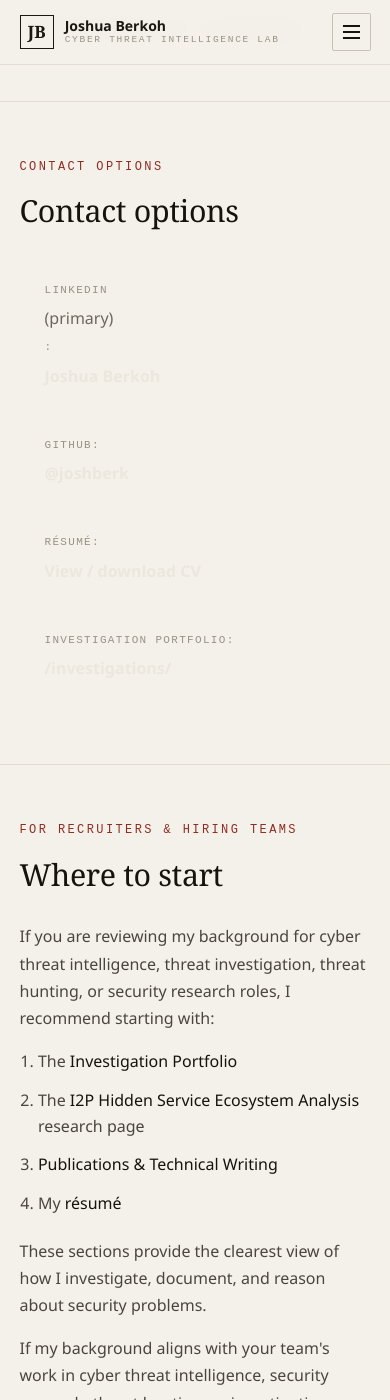
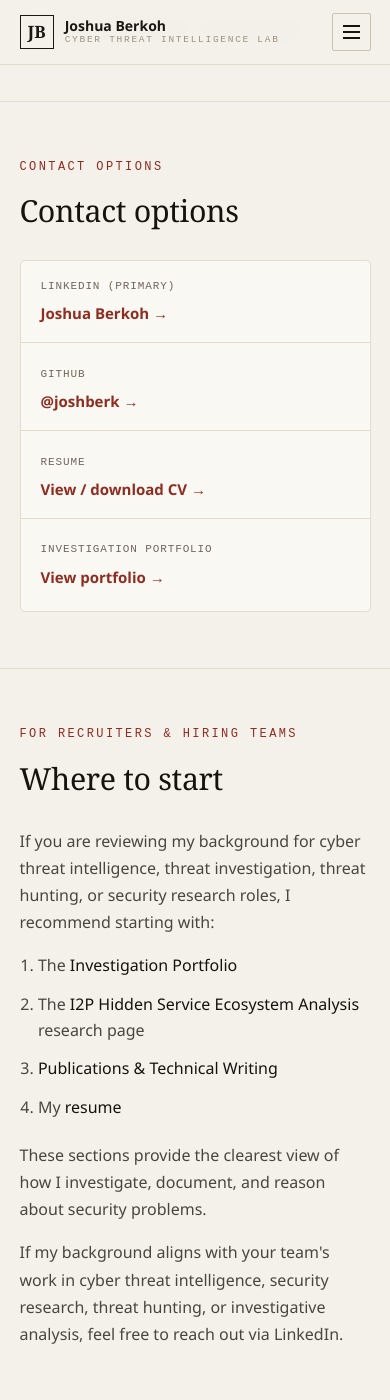
Before and after one commit to joshberk/joshberk.github.io, a Jekyll site: the page built from contact.md, in a window 390 px wide and 1400 px high, scrolled down 1120 px. Built offline with Jekyll 4.4.1, drawn with Linux system fonts in a browser that asks for light colours.

Commit message:
Add night mode plus contact, Resume, and report-footer fixes
- Add an opt-in dark ("night") theme with a header toggle: full [data-theme=dark]
  token palette, tokenized header/nav/footer colors, and a color-scheme meta so
  browsers stop force-darkening the light design. Default remains light.
- Fix the Contact page: contact links were styled for the dark homepage section,
  so their text was invisible on the light page until hovered. Scope the dark
  styling to the homepage Contact section and give the Contact page readable
  defaults; tidy the link markup to a label/value layout.
- Spell "Resume" in English everywhere (header, contact) instead of "Résumé".
- Investigation report footer: make the "Back to Investigations" button a clearly
  visible bordered button with a top divider, and warm the near-black footer.

Co-Authored-By: Claude Opus 4.8 <noreply@anthropic.com>

```diff
--- a/_layouts/default.html
+++ b/_layouts/default.html
@@ -4,6 +4,7 @@
     <meta charset='utf-8'>
     <meta http-equiv="X-UA-Compatible" content="IE=edge">
     <meta name="viewport" content="width=device-width, initial-scale=1">
+    <meta name="color-scheme" content="light dark">
     <meta http-equiv="Content-Security-Policy" content="default-src 'self'; script-src 'self' https://cdn.jsdelivr.net https://www.googletagmanager.com https://www.google-analytics.com; script-src-attr 'none'; style-src 'self' https://fonts.googleapis.com; style-src-attr 'unsafe-inline'; font-src 'self' https://fonts.gstatic.com; img-src 'self' data:; connect-src 'self' https://www.google-analytics.com https://www.googletagmanager.com; object-src 'self'; base-uri 'self'; form-action 'self'; upgrade-insecure-requests">
     <meta name="referrer" content="same-origin">
     <!-- frame-ancestors and Permissions-Policy require HTTP headers; see _headers. -->
@@ -79,7 +80,8 @@
             <a href="{{ '/about/' | relative_url }}" class="nav-link{% if page.url contains '/about' %} active{% endif %}">About</a>
             <a href="{{ '/contact/' | relative_url }}" class="nav-link{% if page.url contains '/contact' %} active{% endif %}">Contact</a>
             <a href="{{ '/detection-engineering/' | relative_url }}" class="nav-link{% if page.url contains '/detection-engineering' %} active{% endif %}">Detection Engineering<span class="nav-badge">In Dev</span></a>
-            <a href="{{ '/resume/' | relative_url }}" class="nav-link nav-cta">Résumé</a>
+            <a href="{{ '/resume/' | relative_url }}" class="nav-link nav-cta">Resume</a>
+            <button id="themeToggle" class="theme-toggle" type="button" aria-pressed="false" aria-label="Switch to dark mode">Dark</button>
           </div>
         </nav>
       </div>
--- a/assets/css/style.scss
+++ b/assets/css/style.scss
@@ -9,8 +9,8 @@
 
 /* ---------- Design tokens ---------- */
 :root,
-[data-theme="dark"],
 [data-theme="light"] {
+  color-scheme: light;
   /* surfaces */
   --bg: #f4f1ea;            /* warm off-white page */
   --bg-tint: #efebe1;       /* tinted section band */
@@ -44,6 +44,11 @@
   --accent-soft: #f1e2df;
   --accent-ink: #16130f;
   --ok: #3d5d50;
+
+  /* chrome */
+  --header-bg: rgba(244, 241, 234, 0.86);
+  --nav-hover: #ece6d9;
+  --footer-bg: #16130f;
 
   /* legacy aliases (kept so report-body components resolve) */
   --surface: var(--paper);
@@ -62,6 +67,45 @@
   --serif: "Newsreader", Georgia, "Times New Roman", serif;
   --sans: "IBM Plex Sans", "Segoe UI", system-ui, sans-serif;
   --mono: "IBM Plex Mono", ui-monospace, "SFMono-Regular", monospace;
+}
+
+/* ---------- Night mode (opt-in via header toggle) ---------- */
+[data-theme="dark"] {
+  color-scheme: dark;
+  --bg: #14110d;
+  --bg-tint: #1b1712;
+  --paper: #1e1a14;
+  --paper-strong: #241f18;
+  --ink: #100d0a;
+  --ink-deep: #0b0908;
+
+  --text: #efe9dd;
+  --text-strong: #f6f2ea;
+  --text-body: #cfc7b9;
+  --text-soft: #b8afa1;
+  --text-muted: #a49b8c;
+  --text-faint: #867e71;
+
+  --on-dark: #efe9dd;
+  --on-dark-muted: #c3baac;
+  --on-dark-faint: #a49b8c;
+  --on-dark-warm: #cbb8a0;
+
+  --line: #322c23;
+  --line-soft: #2a251e;
+  --line-strong: #4a4235;
+  --line-dark: rgba(239, 233, 221, 0.14);
+
+  --accent: #d0715e;
+  --accent-soft: rgba(208, 113, 94, 0.16);
+  --accent-ink: #14110d;
+  --ok: #6fae98;
+
+  --header-bg: rgba(20, 17, 13, 0.88);
+  --nav-hover: #2a251e;
+  --footer-bg: #0b0908;
+
+  --shadow: 0 24px 60px -28px rgba(0, 0, 0, 0.65);
 }
 
 /* ---------- Reset / base ---------- */
@@ -202,7 +246,7 @@ header {
   position: sticky;
   top: 0;
   z-index: 50;
-  background: rgba(244, 241, 234, 0.86);
+  background: var(--header-bg);
   backdrop-filter: blur(10px);
   -webkit-backdrop-filter: blur(10px);
   border-bottom: 1px solid var(--line);
@@ -267,9 +311,36 @@ header {
 }
 .nav-link:hover,
 .nav-link.active {
-  background: #ece6d9;
+  background: var(--nav-hover);
   color: var(--text-strong);
 }
+.theme-toggle {
+  display: inline-flex;
+  align-items: center;
+  justify-content: center;
+  gap: 0.4rem;
+  height: 34px;
+  margin-left: 0.5rem;
+  padding: 0 12px;
+  font-family: var(--mono);
+  font-size: 11px;
+  letter-spacing: 0.08em;
+  text-transform: uppercase;
+  color: var(--text-strong);
+  background: transparent;
+  border: 1px solid var(--line-strong);
+  border-radius: var(--radius-sm);
+  cursor: pointer;
+}
+.theme-toggle::before {
+  content: "";
+  width: 8px; height: 8px;
+  border-radius: 50%;
+  border: 1.5px solid currentColor;
+  background: transparent;
+}
+[data-theme="dark"] .theme-toggle::before { background: currentColor; }
+.theme-toggle:hover { border-color: var(--text-strong); background: var(--nav-hover); }
 .nav-badge {
   margin-left: 0.4rem;
   font-family: var(--mono);
@@ -367,12 +438,22 @@ header {
 .btn-primary {
   background: var(--ink);
   border-color: var(--ink);
-  color: var(--bg);
+  color: var(--on-dark);
 }
 .btn-primary:hover {
   background: var(--accent);
   border-color: var(--accent);
   color: #f4f1ea;
+}
+[data-theme="dark"] .btn-primary {
+  background: var(--accent);
+  border-color: var(--accent);
+  color: #17130f;
+}
+[data-theme="dark"] .btn-primary:hover {
+  background: var(--text-strong);
+  border-color: var(--text-strong);
+  color: var(--ink);
 }
 .btn-outline { background: transparent; color: var(--text); }
 .btn-outline:hover { border-color: var(--text-strong); color: var(--text); }
@@ -974,10 +1055,12 @@ header {
 .contact-section .section-intro,
 .contact-section p { color: var(--on-dark-muted); max-width: 46ch; }
 .contact-section .split-heading { align-items: center; }
+/* Contact card — light context (Contact page) is the default */
 .contact-card {
-  border: 1px solid var(--line-dark);
+  border: 1px solid var(--line);
   border-radius: 5px;
   overflow: hidden;
+  background: var(--paper);
 }
 .contact-links { margin: 0; padding: 0; list-style: none; }
 .contact-links li {
@@ -985,36 +1068,44 @@ header {
   justify-content: space-between;
   align-items: center;
   gap: 1rem;
-  padding: 20px 24px;
-  border-bottom: 1px solid var(--line-dark);
+  padding: 16px 20px;
+  border-bottom: 1px solid var(--line);
   transition: background 0.18s ease;
 }
 .contact-links li:last-child { border-bottom: 0; }
-.contact-links li:hover { background: #211d17; }
+.contact-links li:hover { background: var(--bg-tint); }
 .contact-links strong {
   font-family: var(--mono);
   font-size: 11px;
   font-weight: 500;
-  letter-spacing: 0.12em;
-  text-transform: uppercase;
-  color: var(--on-dark-faint);
+  letter-spacing: 0.08em;
+  text-transform: uppercase;
+  color: var(--text-muted);
 }
 .contact-links a {
   font-family: var(--sans);
   font-weight: 600;
-  font-size: 16px;
-  color: var(--on-dark);
+  font-size: 15px;
+  color: var(--accent);
   text-align: right;
 }
-.contact-links a:hover { color: #f4f1ea; }
+.contact-links a:hover { color: var(--text-strong); }
+
+/* Contact card — dark context (homepage Contact section) */
+.contact-section .contact-card { border-color: var(--line-dark); background: transparent; }
+.contact-section .contact-links li { padding: 20px 24px; border-bottom-color: var(--line-dark); }
+.contact-section .contact-links li:hover { background: #211d17; }
+.contact-section .contact-links strong { letter-spacing: 0.12em; color: var(--on-dark-faint); }
+.contact-section .contact-links a { font-size: 16px; color: var(--on-dark); }
+.contact-section .contact-links a:hover { color: #f4f1ea; }
 
 /* =====================================================================
    FOOTER
    ===================================================================== */
 footer {
-  background: var(--ink-deep);
+  background: var(--footer-bg);
   color: var(--on-dark-faint);
-  border-top: 1px solid #2a251e;
+  border-top: 1px solid var(--line-dark);
 }
 footer .container { padding-top: clamp(2.5rem, 5vw, 4rem); padding-bottom: clamp(2.5rem, 5vw, 4rem); }
 .footer-grid {
@@ -1430,7 +1521,14 @@ footer .container { padding-top: clamp(2.5rem, 5vw, 4rem); padding-bottom: clamp
   color: var(--text-muted);
 }
 
-.post-footer { margin-top: clamp(2rem, 4vw, 3rem); }
+.post-footer {
+  margin-top: clamp(2.5rem, 5vw, 3.5rem);
+  padding-top: 1.6rem;
+  border-top: 1px solid var(--line);
+}
+.post-footer .btn { background: var(--paper); }
+.post-footer .btn:hover { background: var(--bg-tint); border-color: var(--text-strong); }
+.blog-footer .btn { background: var(--paper); }
 .post-navigation {
   display: flex;
   justify-content: space-between;
@@ -1730,7 +1828,7 @@ summary:focus-visible {
     align-items: stretch;
     gap: 0;
     padding: 0.5rem var(--gutter) 1rem;
-    background: rgba(244, 241, 234, 0.98);
+    background: var(--bg);
     backdrop-filter: blur(10px);
     border-bottom: 1px solid var(--line);
     display: none;
@@ -1739,6 +1837,7 @@ summary:focus-visible {
   .header-nav { position: relative; }
   .nav-link { padding: 0.7rem 0.5rem; border-bottom: 1px solid var(--line-soft); }
   .nav-cta { margin: 0.5rem 0 0; justify-content: center; }
+  .theme-toggle { width: 100%; margin: 0.5rem 0 0; justify-content: center; }
 
   .capability-grid { grid-template-columns: 1fr; }
   .about-proof-grid { grid-template-columns: 1fr; }
@@ -1757,3 +1856,20 @@ summary:focus-visible {
   /* Reading pages: let the header scroll away for more room */
   body[data-page="post"] header { position: static; backdrop-filter: none; }
 }
+
+/* =====================================================================
+   NIGHT MODE — report-body legibility refinements
+   ===================================================================== */
+[data-theme="dark"] .lab-post .callout-warn .callout-title,
+[data-theme="dark"] .lab-post .tag-amber,
+[data-theme="dark"] .lab-post .st { color: #dcae5a; }
+[data-theme="dark"] .lab-post .callout-info .callout-title,
+[data-theme="dark"] .lab-post .tag-blue,
+[data-theme="dark"] .lab-post .fn { color: #74a9e0; }
+[data-theme="dark"] .lab-post .callout-danger .callout-title,
+[data-theme="dark"] .lab-post .tag-red { color: #e58273; }
+[data-theme="dark"] .lab-post .callout-tip .callout-title,
+[data-theme="dark"] .lab-post .tag-green { color: #63c295; }
+[data-theme="dark"] .lab-post .tag-purple,
+[data-theme="dark"] .lab-post .kw { color: #b191e0; }
+[data-theme="dark"] .lab-post .arch-vm { background: rgba(255, 255, 255, 0.05); }
--- a/assets/js/main.js
+++ b/assets/js/main.js
@@ -148,8 +148,8 @@ function initializeTheme() {
     }
   };
 
-  // Initialize theme from localStorage or default
-  const savedTheme = safeGet('theme') || 'dark';
+  // Initialize theme from localStorage or default (light is the primary design)
+  const savedTheme = safeGet('theme') || 'light';
   applyTheme(savedTheme);
   themeToggle.setAttribute('aria-pressed', savedTheme === 'dark' ? 'true' : 'false');
 
--- a/contact.md
+++ b/contact.md
@@ -33,10 +33,10 @@ permalink: /contact/
   <div class="section-heading"><p class="section-kicker">Contact Options</p><h2>Contact options</h2></div>
   <div class="contact-card">
     <ul class="contact-links">
-      <li><strong>LinkedIn</strong> <span class="muted">(primary)</span><strong>:</strong> <a href="https://linkedin.com/in/joshfiifi" rel="me">Joshua Berkoh</a></li>
-      <li><strong>GitHub:</strong> <a href="https://github.com/joshberk" rel="me">@joshberk</a></li>
-      <li><strong>Résumé:</strong> <a href="{{ '/resume/' | relative_url }}">View / download CV</a></li>
-      <li><strong>Investigation Portfolio:</strong> <a href="{{ '/investigations/' | relative_url }}">/investigations/</a></li>
+      <li><strong>LinkedIn <span class="muted">(primary)</span></strong> <a href="https://linkedin.com/in/joshfiifi" rel="me">Joshua Berkoh →</a></li>
+      <li><strong>GitHub</strong> <a href="https://github.com/joshberk" rel="me">@joshberk →</a></li>
+      <li><strong>Resume</strong> <a href="{{ '/resume/' | relative_url }}">View / download CV →</a></li>
+      <li><strong>Investigation Portfolio</strong> <a href="{{ '/investigations/' | relative_url }}">View portfolio →</a></li>
     </ul>
   </div>
 </section>
@@ -48,7 +48,7 @@ permalink: /contact/
     <li>The <a href="{{ '/investigations/' | relative_url }}">Investigation Portfolio</a></li>
     <li>The <a href="{{ '/research/' | relative_url }}">I2P Hidden Service Ecosystem Analysis</a> research page</li>
     <li><a href="{{ '/publications/' | relative_url }}">Publications &amp; Technical Writing</a></li>
-    <li>My <a href="{{ '/resume/' | relative_url }}">résumé</a></li>
+    <li>My <a href="{{ '/resume/' | relative_url }}">resume</a></li>
   </ol>
   <p>These sections provide the clearest view of how I investigate, document, and reason about security problems.</p>
   <p>If my background aligns with your team's work in cyber threat intelligence, security research, threat hunting, or investigative analysis, feel free to reach out via LinkedIn.</p>
```
